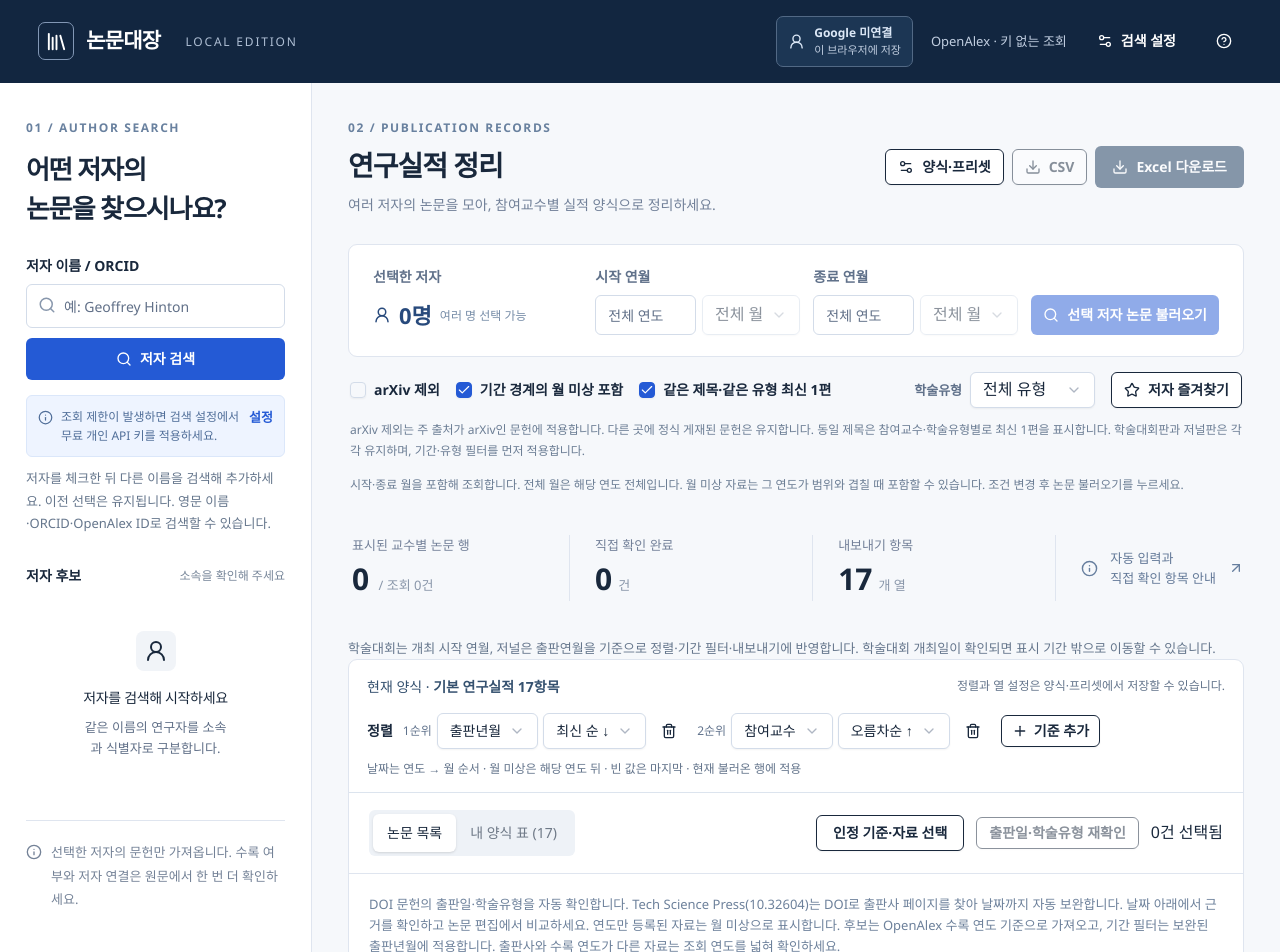
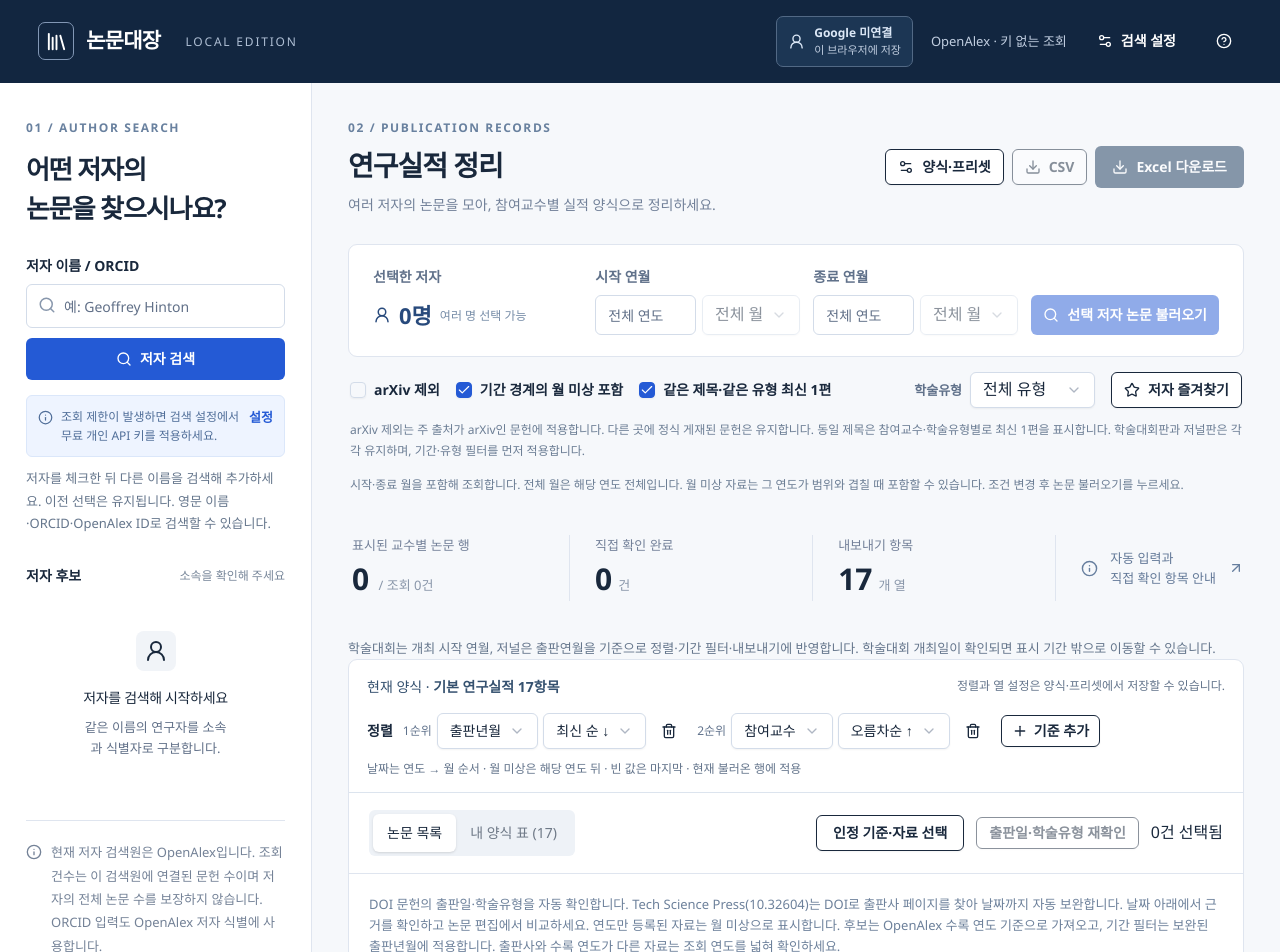
Before and after one commit to slpkite108/paper-ledger, a React (Vite) app: page / in a window 1280 px wide. Shown: the top 952 px of the page. Built offline with nearby package versions, Linux system fonts and the light colour scheme.

Commit message:
Show the scope of OpenAlex author search counts

```diff
--- a/src/app/page.tsx
+++ b/src/app/page.tsx
@@ -205,7 +205,7 @@ export default function Home() {
       {searchError && <p className="error" role="alert">{searchError}</p>}
       <div className="author-heading"><h2>저자 후보</h2><span>{searched ? count(authorTotal) + '명' : '소속을 확인해 주세요'}</span></div>
       {searching && !authors.length ? <div className="skeleton-stack"><Skeleton className="h-28 w-full"/><Skeleton className="h-28 w-full"/></div> : authors.length ? <div className="author-list">{authors.map(a => <label htmlFor={'author-' + shortId(a.id)} className={'author-card ' + (chosenAuthors.some(v => v.id === a.id) ? 'active' : '')} key={a.id}><div className="author-card-title"><strong>{a.display_name}</strong><Checkbox id={'author-' + shortId(a.id)} checked={chosenAuthors.some(v => v.id === a.id)} onCheckedChange={() => pickAuthor(a)} disabled={loading} aria-label={a.display_name + ' 저자 선택'}/></div><p>{a.last_known_institutions?.map(i => i.display_name).join(' · ') || '소속 정보 없음'}</p><span>{count(a.works_count ?? 0)}개 연구문헌 · {shortId(a.id)}</span>{a.orcid && <small>ORCID {shortId(a.orcid)}</small>}</label>)}{authors.length < authorTotal && authorPage < 500 && <Button variant="outline" className="w-full" onClick={() => search(authorPage + 1)} disabled={searching}>저자 후보 더 보기</Button>}</div> : <Empty className="author-empty"><EmptyHeader><EmptyMedia variant="icon"><UserRound/></EmptyMedia><EmptyTitle>{searched ? '검색된 저자가 없습니다' : '저자를 검색해 시작하세요'}</EmptyTitle><EmptyDescription>{searched ? '다른 영문 표기나 ORCID로 검색해 보세요.' : '같은 이름의 연구자를 소속과 식별자로 구분합니다.'}</EmptyDescription></EmptyHeader></Empty>}
-      <div className="sidebar-note"><Info size={16}/><span>선택한 저자의 문헌만 가져옵니다. 수록 여부와 저자 연결은 원문에서 한 번 더 확인하세요.</span></div>
+      <div className="sidebar-note"><Info size={16}/><span>현재 저자 검색원은 OpenAlex입니다. 조회 건수는 이 검색원에 연결된 문헌 수이며 저자의 전체 논문 수를 보장하지 않습니다. ORCID 입력도 OpenAlex 저자 식별에 사용합니다.</span></div>
     </aside><main className="main-panel">
       <div className="page-heading"><div><div className="step-label">02 / PUBLICATION RECORDS</div><h2>연구실적 정리</h2><p>여러 저자의 논문을 모아, 참여교수별 실적 양식으로 정리하세요.</p></div><div className="export-actions"><LayoutSettings layout={layout} onChange={setLayout} sample={visiblePapers[0]} onMessage={setNotice}/><Button variant="outline" disabled={!selectedPapers.length || exporting || loading || classifying} onClick={download}><Download size={17}/>CSV</Button><Button className="export-button" disabled={!selectedPapers.length || exporting || loading || classifying} onClick={() => void downloadExcel()}>{exporting ? <Loader2 size={17} className="animate-spin"/> : <Download size={17}/>}Excel 다운로드{selectedPapers.length > 0 && <span className="export-count">{count(selectedPapers.length)}</span>}</Button></div></div>
       <section className="query-bar" aria-label="논문 조회 조건"><div className="professor-field author-count-summary"><label>선택한 저자</label><strong><UserRound size={18}/>{chosenAuthors.length}명 <span>여러 명 선택 가능</span></strong></div><PublicationRangeControls value={{ from, to, fromMonth, toMonth }} onChange={range => { setFrom(range.from); setTo(range.to); setFromMonth(range.fromMonth); setToMonth(range.toMonth); }} disabled={loading}/><Button disabled={!chosenAuthors.length || loading} onClick={() => loadPapers()}>{loading ? <Loader2 size={17} className="animate-spin"/> : <Search size={17}/>}선택 저자 논문 불러오기</Button></section>
```
